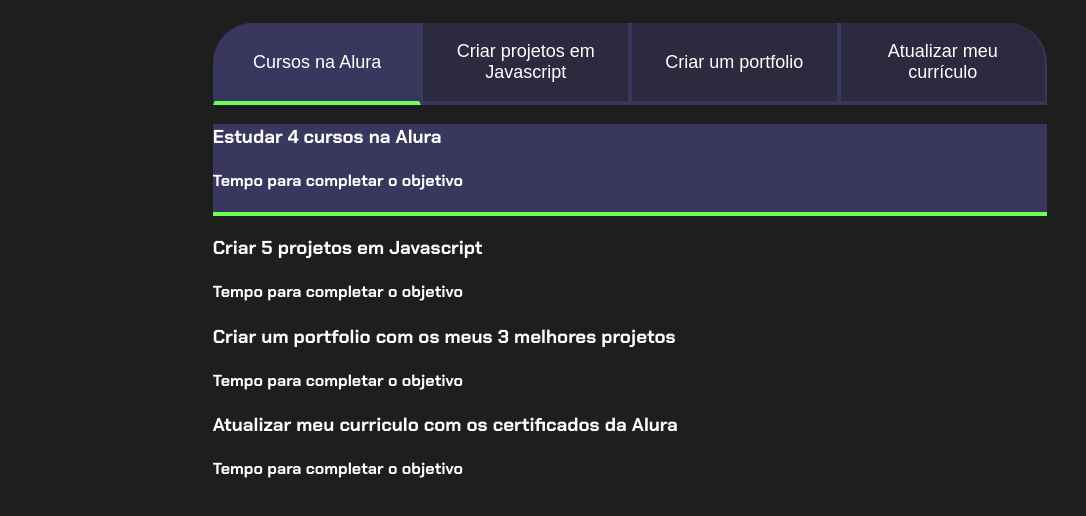
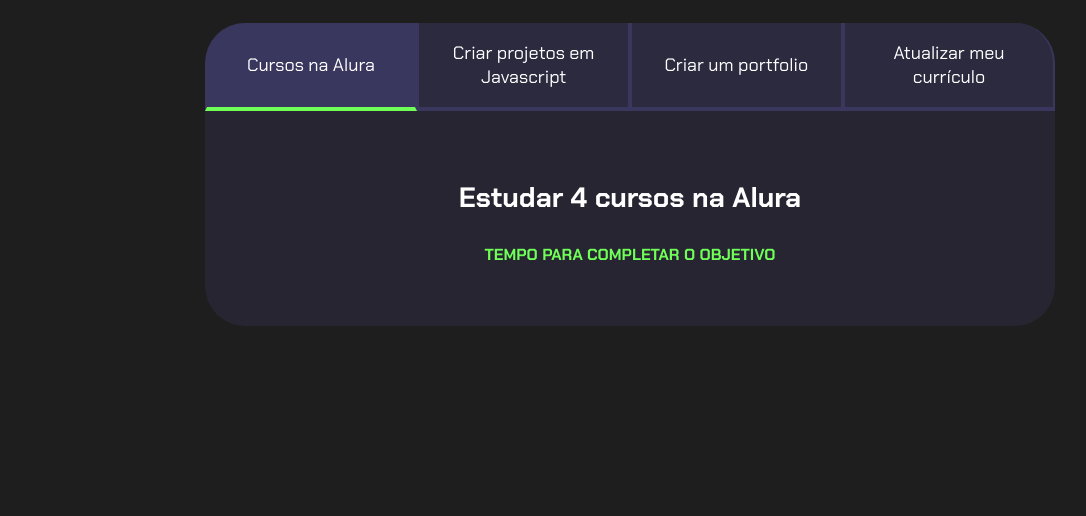
Before and after one commit to JhullyBaiuk/aula-1-2024, a plain HTML site: page index.html in a window 1280 px wide. Shown: the part 80-596 px from the top of the page, without its empty margins (10-1096 px from the left). Drawn offline with Linux system fonts and the light colour scheme.

Commit message:
Add files via upload

```diff
--- a/style.css
+++ b/style.css
@@ -36,8 +36,9 @@ body {
     color: var(--verde);
 }
 
+
 .botao {
-    font-family: "Crakra Petch", sans-serif;
+    font-family: 'Chakra Petch', sans-serif;
     background-color: var(--botao-inativo);
     color: var(--branco);
     display: flex;
@@ -59,11 +60,34 @@ body {
 .botoes {
     display: block;
 }
-.ativo{
+
+.botao.ativo{
     background-color: var(--botao-ativo);
     border-bottom: 4px solid var(--verde);
 }
 
+.abas-textos{
+    background-color: var(--texto-fundo);
+    padding: 40px;
+    border-radius: 0 0 40px 40px;
+}
+.aba-conteudo.ativo{
+    display:block;
+}
+
+.aba-conteudo{
+    display: none;
+}
+
+.aba-conteudo-titulo-principal{
+    font-size: 28px;
+    text-align: center;
+}
+.aba-conteudo-titulo-secundario{
+    text-align: center;
+    color: var(--verde);
+    text-transform: uppercase;
+}
 
 @media screen and (min-width: 768px) {
     .botoes {
```
